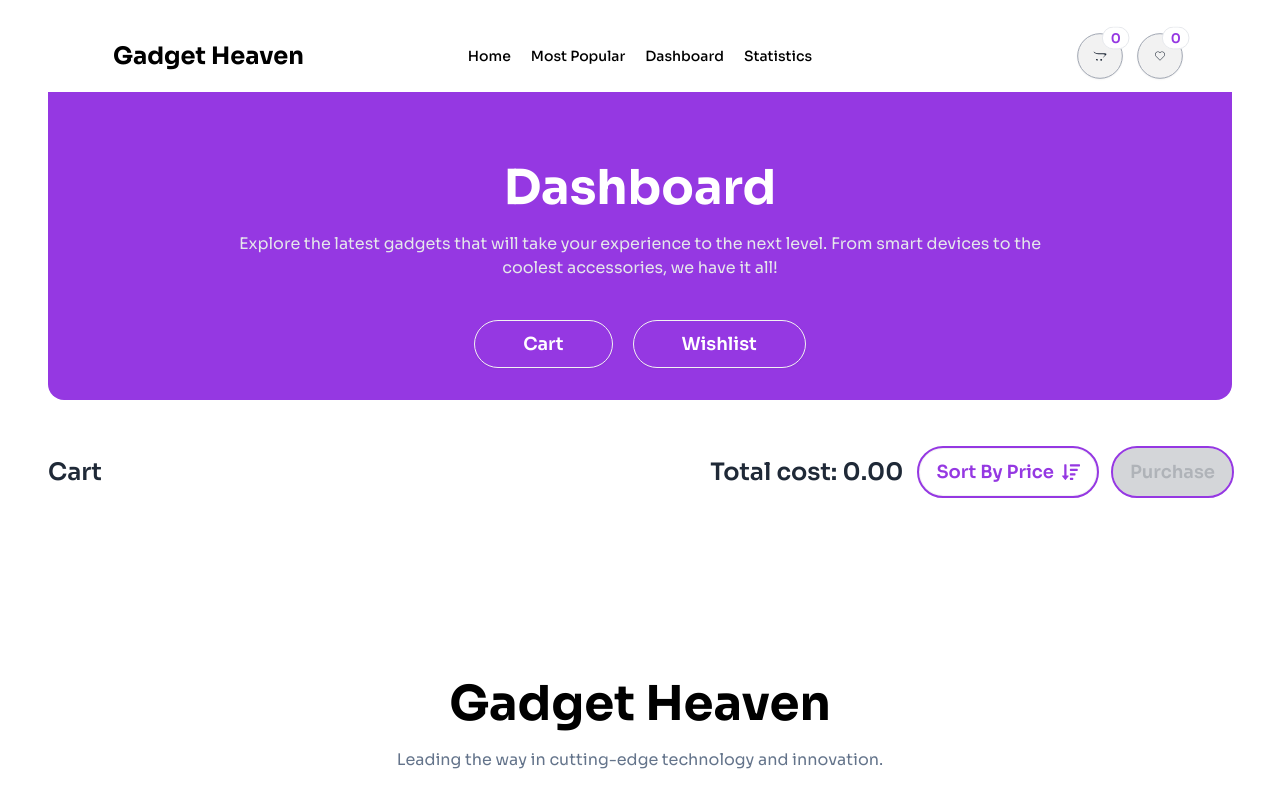
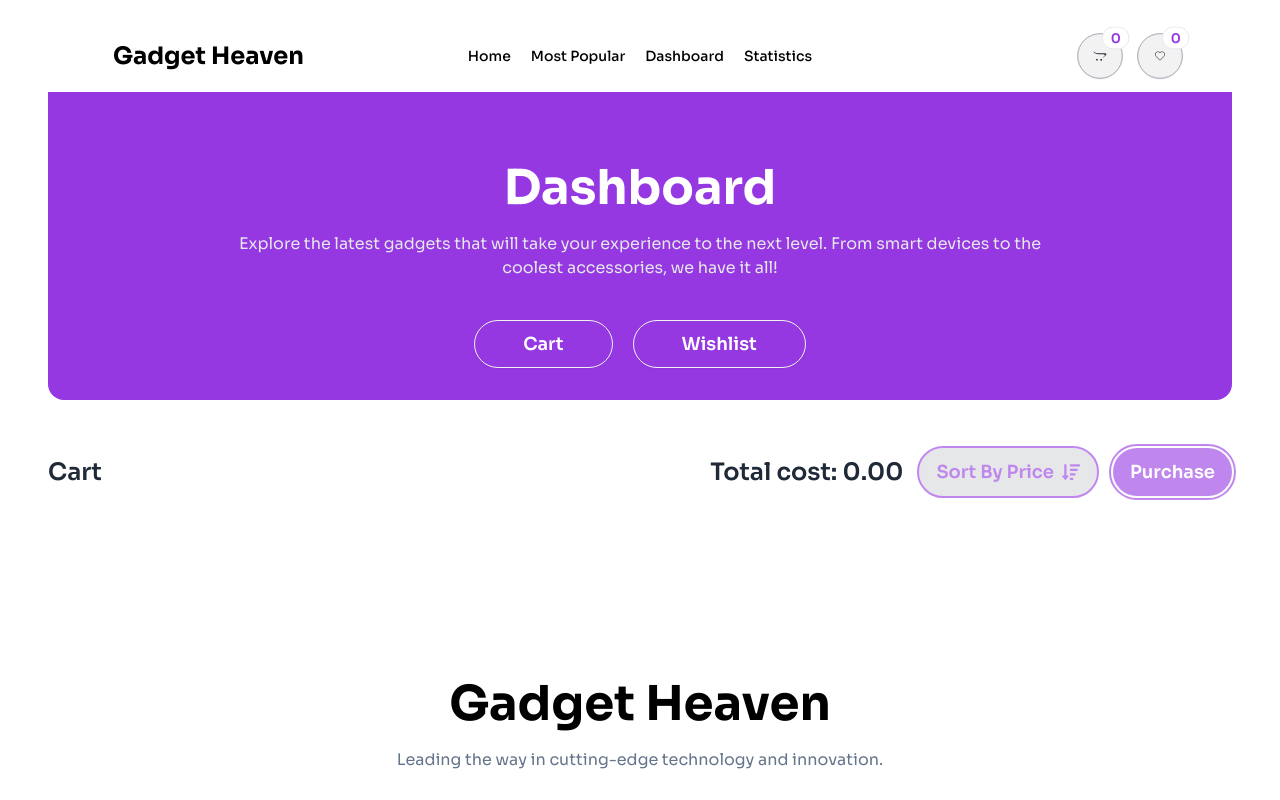
Before and after one commit to sheikhmuhammadantor/assignment-eight-batch-10, a React (Vite) app: page /dashboard in a window 1280 px wide. Shown: the top 800 px of the page. Built offline with nearby package versions, Linux system fonts and the light colour scheme.

Commit message:
If Cart is empty , Sort By Price Button will be Disable, Apply some basic style for disable button.

```diff
--- a/src/components/Dashboard/Carts.jsx
+++ b/src/components/Dashboard/Carts.jsx
@@ -48,8 +48,6 @@ function Carts() {
 
     const handelModalClose = () => {
         navigate("/")
-        // if(cardData.length === 0)
-        // setBtnDisable(true);
     }
 
     return (
@@ -58,8 +56,8 @@ function Carts() {
                 <h2>Cart</h2>
                 <div className="flex items-center gap-4">
                     <h2 className="text-right">Total cost: {totalCost.toFixed(2)}</h2>
-                    <button onClick={() => handleSortByPrice()} className="btn text-lg rounded-full outline outline-2 outline-main-color text-main-color bg-transparent">Sort By Price <FaSortAmountDown /></button>
-                    <button onClick={() => handelPurchase()} className="btn text-lg rounded-full outline outline-2 bg-main-color outline-main-color text-white hover:text-black" disabled={btnDisable}>Purchase</button>
+                    <button onClick={() => handleSortByPrice()} className="btn text-lg rounded-full outline outline-2 outline-main-color text-main-color bg-transparent disabled:text-main-color disabled:opacity-60" disabled={btnDisable}>Sort By Price <FaSortAmountDown /></button>
+                    <button onClick={() => handelPurchase()} className="btn text-lg rounded-full outline outline-2 bg-main-color outline-main-color text-white hover:text-black disabled:bg-main-color disabled:text-white disabled:opacity-60 disabled:outline-offset-2" disabled={btnDisable}>Purchase</button>
                 </div>
             </div>
             <div className="w-full flex flex-col gap-8 mt-12">
```
